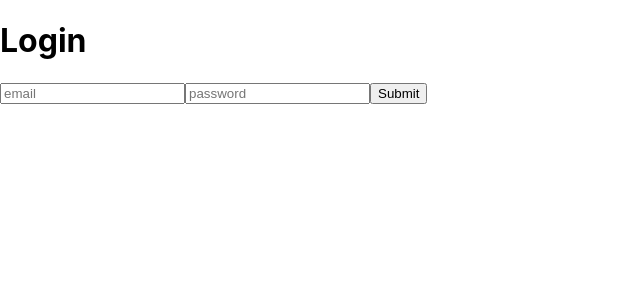
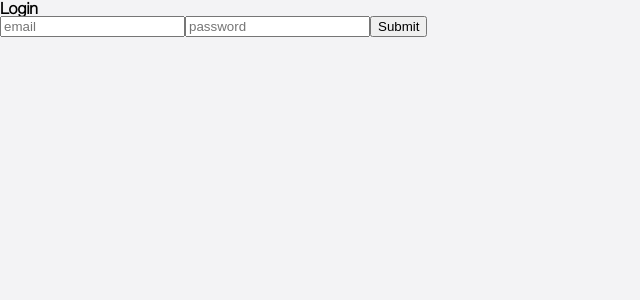
Before and after one commit to flpfar/tracking-challenges, a React (Create React App) app: page /login in a window 1280 px wide. Shown: the top 300 px of the page, without its empty margins (0-640 px from the left). Built offline with nearby package versions, Linux system fonts and the light colour scheme.

Commit message:
Add global styles

```diff
--- a/package.json
+++ b/package.json
@@ -9,6 +9,7 @@
     "axios": "^0.20.0",
     "react": "^16.13.1",
     "react-dom": "^16.13.1",
+    "react-feather": "^2.0.8",
     "react-redux": "^7.2.1",
     "react-router-dom": "^5.2.0",
     "react-scripts": "3.4.3",
--- /dev/null
+++ b/src/assets/styles/global.css
@@ -0,0 +1,22 @@
+:root {
+  --color-primary: #41b5e8;
+  --color-primary-darker: #68c3ec;
+
+  --color-secondary: #323944;
+  --color-secondary-lighter: #f3f3f5;
+
+  --color-terciary: #addc91;
+
+  --color-bg: #f3f3f5;
+  --color-bg-lighter: #fff;
+}
+
+@font-face {
+  font-family: "Helvetica Neue Light";
+  src: url("../fonts/HelveticaNeue-Light.otf");
+}
+
+body {
+  font-family: "Helvetica Neue Light", sans-serif;
+  background-color: var(--color-bg);
+}
--- /dev/null
+++ b/src/assets/styles/reset.css
@@ -0,0 +1,133 @@
+html,
+body,
+div,
+span,
+applet,
+object,
+iframe,
+h1,
+h2,
+h3,
+h4,
+h5,
+h6,
+p,
+blockquote,
+pre,
+a,
+abbr,
+acronym,
+address,
+big,
+cite,
+code,
+del,
+dfn,
+em,
+img,
+ins,
+kbd,
+q,
+s,
+samp,
+small,
+strike,
+strong,
+sub,
+sup,
+tt,
+var,
+b,
+u,
+i,
+center,
+dl,
+dt,
+dd,
+ol,
+ul,
+li,
+fieldset,
+form,
+label,
+legend,
+table,
+caption,
+tbody,
+tfoot,
+thead,
+tr,
+th,
+td,
+article,
+aside,
+canvas,
+details,
+embed,
+figure,
+figcaption,
+footer,
+header,
+hgroup,
+menu,
+nav,
+output,
+ruby,
+section,
+summary,
+time,
+mark,
+audio,
+video {
+  margin: 0;
+  padding: 0;
+  border: 0;
+  box-sizing: border-box;
+  font-size: 100%;
+  vertical-align: baseline;
+}
+
+article,
+aside,
+details,
+figcaption,
+figure,
+footer,
+header,
+hgroup,
+menu,
+nav,
+section {
+  display: block;
+}
+
+body {
+  line-height: 1;
+}
+
+a {
+  text-decoration: none;
+}
+
+ol,
+ul {
+  list-style: none;
+}
+
+blockquote,
+q {
+  quotes: none;
+}
+
+blockquote::before,
+blockquote::after,
+q::before,
+q::after {
+  content: '';
+  content: none;
+}
+
+table {
+  border-collapse: collapse;
+  border-spacing: 0;
+}
--- a/src/index.css
+++ /dev/null
@@ -1,13 +0,0 @@
-body {
-  margin: 0;
-  font-family: -apple-system, BlinkMacSystemFont, 'Segoe UI', 'Roboto', 'Oxygen',
-    'Ubuntu', 'Cantarell', 'Fira Sans', 'Droid Sans', 'Helvetica Neue',
-    sans-serif;
-  -webkit-font-smoothing: antialiased;
-  -moz-osx-font-smoothing: grayscale;
-}
-
-code {
-  font-family: source-code-pro, Menlo, Monaco, Consolas, 'Courier New',
-    monospace;
-}
--- a/src/index.js
+++ b/src/index.js
@@ -2,8 +2,9 @@
 import ReactDOM from 'react-dom';
 import { Provider } from 'react-redux';
 import store from './store';
-import './index.css';
 import App from './App';
+import './assets/styles/reset.css';
+import './assets/styles/global.css';
 
 ReactDOM.render(
   <React.StrictMode>
```
Also changed, not shown: src/assets/fonts/HelveticaNeue-Light.otf (added), 1 other file (tests, documents, lock files or other folders).
